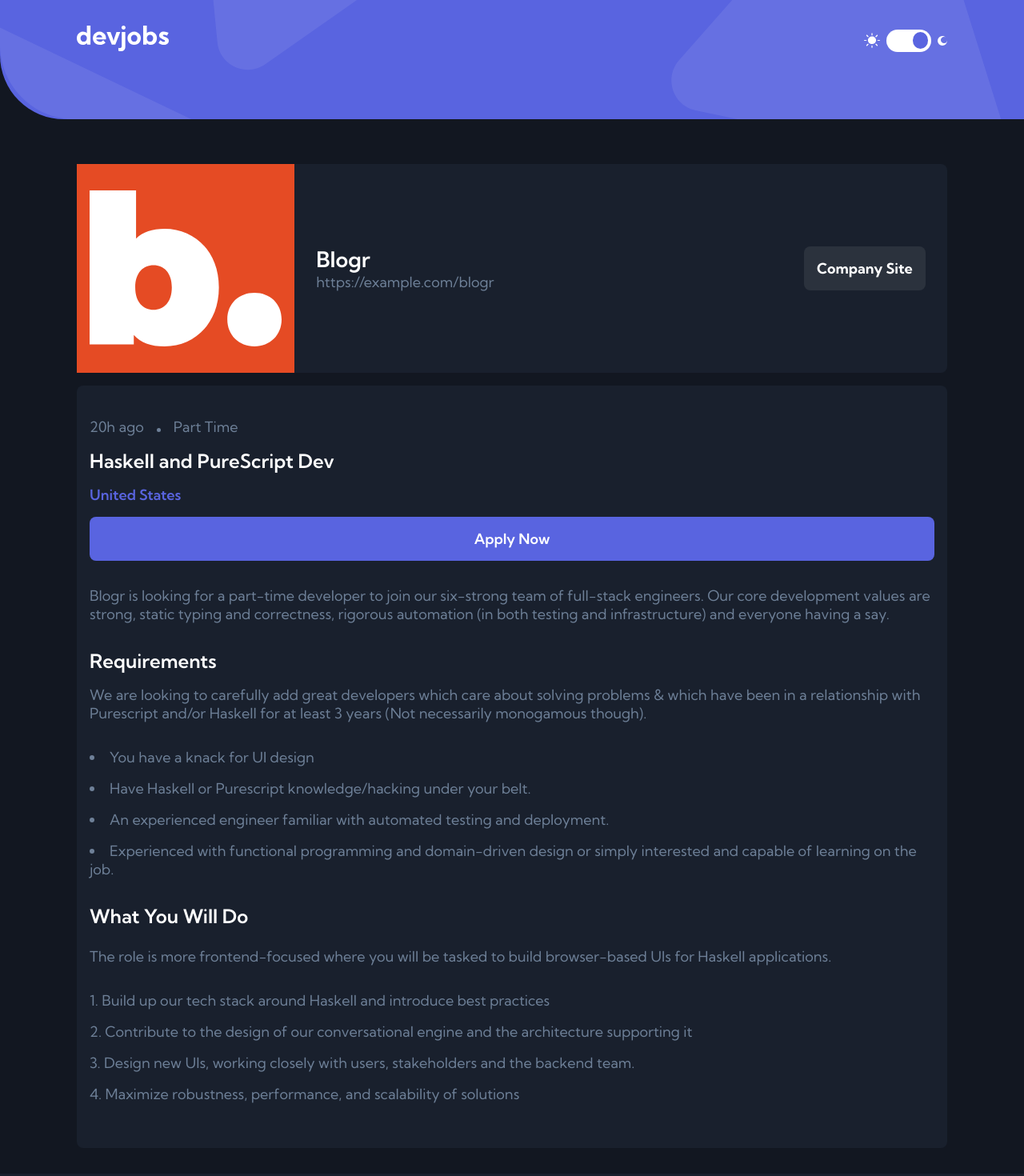
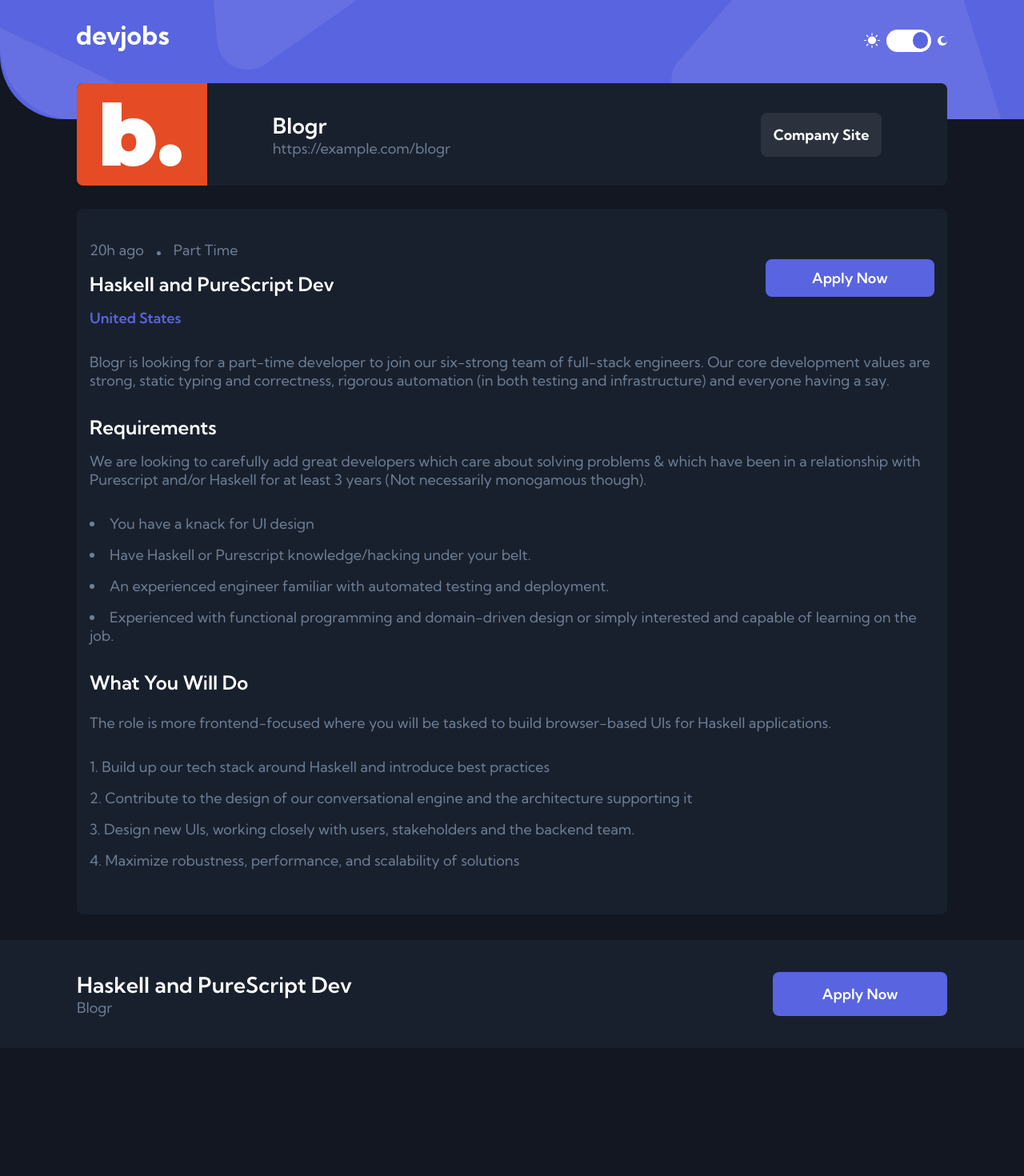
Before and after one commit to Paienobe/Devjobs-webapp, a React (Create React App) app: page /jobs/Blogr in a window 1280 px wide. Shown: the top 1470 px of the page at 80% size. After the commit the page ends 1310 px from the top, so only its background shows below. Built offline with nearby package versions, Linux system fonts and the light colour scheme.

Commit message:
dded desktop styles

```diff
--- a/src/components/company_card/CompanyCard.css
+++ b/src/components/company_card/CompanyCard.css
@@ -59,7 +59,7 @@
     position: static;
     border-radius: 0;
     width: 25%;
-    padding: 12% 1rem;
+    padding: 4rem 1rem;
     margin: 0;
   }
 
@@ -79,3 +79,20 @@
     margin: 0;
   }
 }
+
+@media (min-width: 950px) {
+  .company_card {
+    position: absolute;
+    left: 6rem;
+    right: 6rem;
+    top: 4rem;
+    max-height: 12rem;
+    overflow: hidden;
+  }
+
+  .card_logo_container {
+    width: 15%;
+    padding: 2rem;
+    height: 8rem;
+  }
+}
--- a/src/components/footer/Footer.css
+++ b/src/components/footer/Footer.css
@@ -9,3 +9,21 @@ footer {
     padding: 1.5rem 2rem;
   }
 }
+
+@media (min-width: 950px) {
+  footer {
+    padding: 1.5rem 6rem;
+    display: flex;
+    align-items: center;
+    justify-content: space-between;
+  }
+
+  footer h2 {
+    color: white;
+    font-weight: 600;
+  }
+
+  footer .apply_btn {
+    width: 20%;
+  }
+}
--- a/src/components/footer/Footer.tsx
+++ b/src/components/footer/Footer.tsx
@@ -1,9 +1,21 @@
 import React from 'react'
 import './Footer.css'
 
-const Footer = ({ apply }: { apply: string }) => {
+const Footer = ({
+  apply,
+  position,
+  company,
+}: {
+  apply: string
+  position: string
+  company: string
+}) => {
   return (
     <footer>
+      <div>
+        <h2>{position}</h2>
+        <p>{company}</p>
+      </div>
       <a href={apply} className='apply_btn'>
         Apply Now
       </a>
--- a/src/components/full_details/FullDetailCard.css
+++ b/src/components/full_details/FullDetailCard.css
@@ -46,3 +46,23 @@ li {
 .role h1 {
   margin-bottom: 1.5rem;
 }
+
+@media (min-width: 950px) {
+  .full_detail_card {
+    margin-top: 6rem;
+  }
+
+  .card_head {
+    display: flex;
+    align-items: center;
+  }
+
+  .card_head div {
+    width: 80%;
+  }
+
+  .card_head .apply_btn {
+    width: 20%;
+    padding: 0.75rem;
+  }
+}
--- a/src/components/full_details/FullDetailCard.tsx
+++ b/src/components/full_details/FullDetailCard.tsx
@@ -14,6 +14,8 @@ const FullDetailCard = ({
 }: JobType) => {
   return (
     <section className='full_detail_card'>
+      <div className='card_head'>
+        <div>
           <div className='job_card_details'>
             <p>{postedAt}</p>
             <p className='dot'></p>
@@ -23,10 +25,12 @@ const FullDetailCard = ({
           <h1>{position}</h1>
 
           <p className='job_card_location'>{location}</p>
+        </div>
 
         <a href={apply} className='apply_btn'>
           Apply Now
         </a>
+      </div>
 
       <p className='description'>{description}</p>
 
```
Lines whose indentation alone changed are shown as unchanged.
